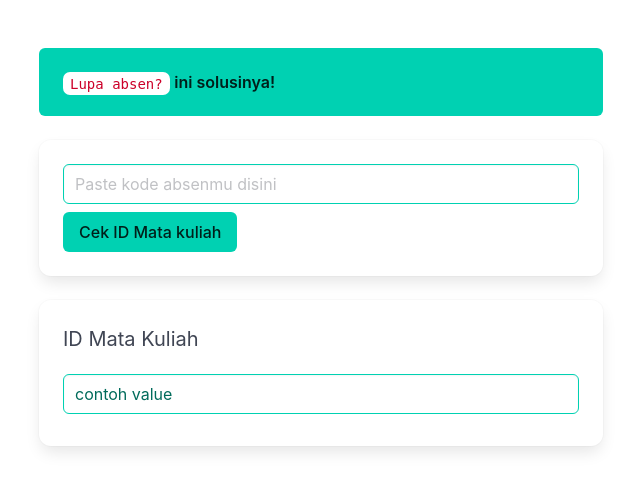
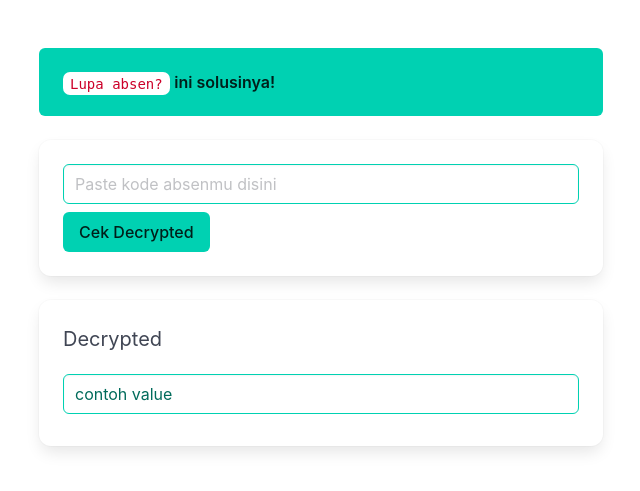
Before and after one commit to ridwaanhall/Lumina, a Django app: page / in a window 1280 px wide. Shown: the part 52-543 px from the top of the page, without its empty margins (319-959 px from the left). Run offline with Django 4.2, Linux system fonts and the light colour scheme; some libraries are stand-ins or nearby versions.

Commit message:
feat: update decryption functionality and improve user interface for Absen app

```diff
--- a/absen/templates/absen/absen.html
+++ b/absen/templates/absen/absen.html
@@ -1,4 +1,6 @@
 {% extends 'base.html' %}
+
+{% load static %}
 
 {% block content %}
 <div class="columns is-centered">
@@ -11,8 +13,8 @@
             <div class="card-content">
                 <div class="content">
                     <input class="input is-primary mb-2" type="text" id="inputcodeabsen" placeholder="Paste kode absenmu disini" />
-                    <button class=" button is-primary" onclick="showDecrypted();">
-                        Cek ID Mata kuliah
+                    <button class="button is-primary" onclick="showDecrypted();">
+                        Cek Decrypted
                     </button>
                 </div>
             </div>
@@ -20,8 +22,8 @@
         <div class="card">
             <div class="card-content">
                 <div class="content">
-                    <p class="is-size-5" id="decrypted">ID Mata Kuliah</p>
-                    <input class="input is-primary mb-2" type="text" id="inputcodeabsen" placeholder="Paste kode absenmu disini" value="contoh value" />
+                    <p class="is-size-5" id="decrypted">Decrypted</p>
+                    <input class="input is-primary mb-2" type="text" id="inputcodeabsen2" placeholder="hasil" value="contoh value" />
                 </div>
             </div>
         </div>
@@ -30,5 +32,9 @@
 {% endblock %}
 
 {% block script %}
-
+<script src="https://cdnjs.cloudflare.com/ajax/libs/crypto-js/4.1.1/crypto-js.min.js"></script>
+<script type="text/javascript" src="{% static 'js/aes.js' %}"></script>
+<script type="text/javascript" src="{% static 'js/ga_jelas.js' %}"></script>
+<script type="text/javascript" src="{% static 'js/biar_jelas.js' %}"></script>
+<script type="text/javascript" src="{% static 'js/absen_dekripsi.js' %}"></script>
 {% endblock %}
--- a/templates/base.html
+++ b/templates/base.html
@@ -19,12 +19,6 @@
         </section>
         {% comment %} {% include 'footer.html' %} {% endcomment %}
     </body>
-    <script src="https://cdnjs.cloudflare.com/ajax/libs/crypto-js/4.1.1/crypto-js.min.js"></script>
-    <script type="text/javascript" src="{% static 'js/aes.js' %}"></script>
-    <script type="text/javascript" src="{% static 'js/ga_jelas.js' %}"></script>
-    <script type="text/javascript" src="{% static 'js/biar_jelas.js' %}"></script>
-    <script type="text/javascript" src="{% static 'js/absen_dekripsi.js' %}"></script>
-
     {% block script %}
     {% endblock %}
 </html>
```
Also changed, not shown: 2 other files.
